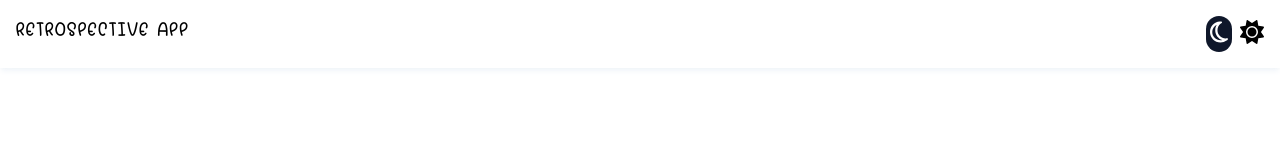
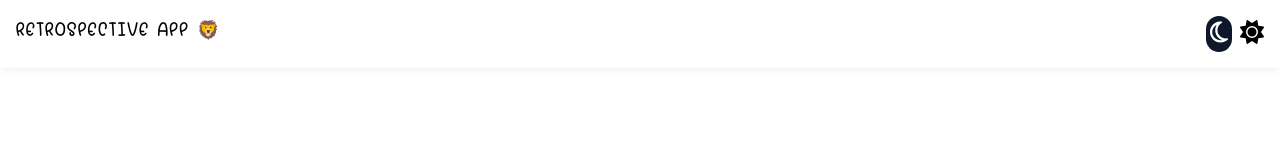
Before and after one commit to thasuohm/retrospective-app, a Next.js app: page /form in a window 1280 px wide. Shown: the top 160 px of the page. Built offline with nearby package versions, Linux system fonts and the light colour scheme.

Commit message:
[Add] emoji

```diff
--- a/components/NavBar.tsx
+++ b/components/NavBar.tsx
@@ -26,7 +26,7 @@ const NavBar = () => {
     items-center dark:bg-slate-800 dark:text-white dark:shadow-transparent dark:border-slate-800 dark:border-b-2 duration-200"
     >
       <Link href={'/'} className="tracking-widest font-semibold text-lg">
-        RETROSPECTIVE APP
+        RETROSPECTIVE APP 🦁
       </Link>
       <div className="flex gap-2 justify-between">
         <button
```
